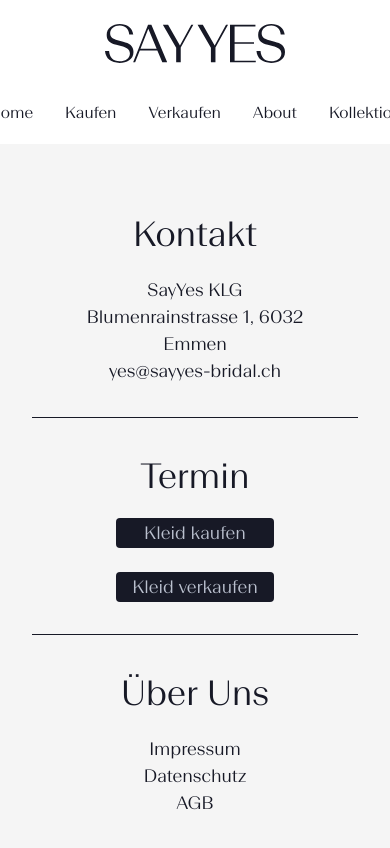
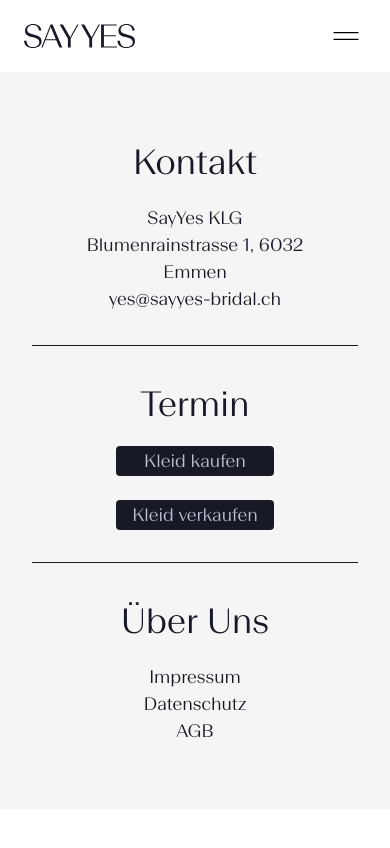
Before and after one commit to jeromehaas/sayyes-web, a Next.js app in the folder frontend/: page / in a window 390 px wide. Shown: the top 848 px of the page. Built offline with nearby package versions, Linux system fonts and the light colour scheme.

Commit message:
Setup: mobile-navigation component

```diff
--- a/frontend/components/blocks/desktop-navigation/desktop-navigation.scss
+++ b/frontend/components/blocks/desktop-navigation/desktop-navigation.scss
@@ -53,4 +53,8 @@
 
 	}
 
+	@media (max-width: 800px) {
+		display: none;
+	}
+
 }
--- /dev/null
+++ b/frontend/components/blocks/mobile-navigation/mobile-navigation.jsx
@@ -0,0 +1,63 @@
+import Lottie from "lottie-web";
+import { useState, useEffect, useRef } from 'react';
+import Link from "next/link";
+
+const MobileNavigation = () => {
+
+	const [ menuVisibility, setMenuVisibility ] = useState(false);
+	const hamburgerRef = useRef();
+	const hamburgerContainerRef = useRef();
+
+	const handleClick = () => {
+		toggleHamburger();
+		toggleMenu();
+	};
+
+	const toggleHamburger = () => {
+		menuVisibility ? hamburgerRef.current.setDirection(-1) : hamburgerRef.current.setDirection(1);
+		hamburgerRef.current.play();
+	};
+
+	const toggleMenu = () => {
+		setMenuVisibility(!menuVisibility);
+	};
+
+	const createLottie = () => {
+		hamburgerRef.current = Lottie.loadAnimation({
+			container: hamburgerContainerRef.current,
+			renderer: 'svg',
+			loop: false,
+			autoplay: false,
+			path: '/lotties/lottie-hamburger.json',
+		});
+	};
+
+	// CREATE LOTTIE
+	useEffect(() => {
+		createLottie();
+		return () => hamburgerRef.current.destroy();
+	}, []);
+
+	// ADJUST SPEED OF ANIMATION
+	useEffect(() => {
+		hamburgerRef.current.setSpeed(2.5);
+	}, [])
+
+	return (
+		<nav className={`mobile-navigation ${ menuVisibility ? 'mobile-navigation--active' : '' }`}>
+			<div className="mobile-navigation__bar bar">
+				<img className="bar__logo" src="/logos/logo-sayyes.svg" alt="Sayyes" />
+				<div className="bar__hamburger" ref={ hamburgerContainerRef } onClick={ handleClick }></div>
+			</div>
+			<div className="mobile-navigation__menu menu">
+				<Link className="menu__item" href="/">Home</Link>
+				<Link className="menu__item" href="/">Kaufen</Link>
+				<Link className="menu__item" href="/">Verkaufen</Link>
+				<Link className="menu__item" href="/">Über Uns</Link>
+			</div>
+		</nav>
+	);
+
+};
+
+export default MobileNavigation;
--- /dev/null
+++ b/frontend/components/blocks/mobile-navigation/mobile-navigation.scss
@@ -0,0 +1,56 @@
+.mobile-navigation {
+	display: none;
+
+	&__bar, .bar {
+		padding: 16px 24px;
+		height: 72px;
+		display: flex;
+		flex-direction: row;
+		justify-content: space-between;
+		align-items: center;;
+
+		&__logo {
+			height: 24px;
+		}
+
+		&__hamburger {
+			height: 100%;
+		}
+
+	}
+
+	&__menu, .menu {
+		background-color: $blue-100;
+		position: fixed;
+		top: 72px;
+		left: 100%;
+		bottom: 0;
+		width: 320px;
+		height: 100%;
+		transition: all 0.3s ease;
+		padding: 32px;
+		display: flex;
+		flex-direction: column;
+
+
+		&__item {
+			color: $white-100;
+			text-align: right;
+			width: 100%;
+		}
+
+	}
+
+	&--active {
+
+		& .menu {
+			left: calc(100% - 320px);
+		}
+
+	}
+
+	@media (max-width: 800px) {
+		display: block;
+	}
+
+}
--- a/frontend/components/layouts/page/page.jsx
+++ b/frontend/components/layouts/page/page.jsx
@@ -1,4 +1,5 @@
 import DesktopNavigation from "components//blocks/desktop-navigation/desktop-navigation";
+import MobileNavigation from "components//blocks/mobile-navigation/mobile-navigation";
 import Footer from "components//blocks/footer/footer";
 
 const Page = ({ children }) => {
@@ -6,6 +7,7 @@ const Page = ({ children }) => {
 	return (
 		<div className="page">
 			<DesktopNavigation />
+			<MobileNavigation />
 			{ children }
 			<Footer />
 		</div>
--- a/frontend/package.json
+++ b/frontend/package.json
@@ -9,6 +9,7 @@
     "lint": "next lint"
   },
   "dependencies": {
+    "lottie-web": "^5.10.2",
     "next": "13.2.4",
     "react": "18.2.0",
     "react-dom": "18.2.0",
--- a/frontend/styles/configs/typography.scss
+++ b/frontend/styles/configs/typography.scss
@@ -99,3 +99,17 @@
 	}
 
 }
+
+.mobile-navigation {
+
+	&__menu, .menu {
+
+		&__item {
+    	font-family: "Beausite-Slick", Arial, sans-serif;
+			font-size: 24px;
+			line-height: 1.5;
+		}
+
+	}
+
+}
--- a/frontend/styles/main.scss
+++ b/frontend/styles/main.scss
@@ -15,6 +15,7 @@
 /* BLOCKS */
 @import 'components/blocks/desktop-navigation/desktop-navigation.scss';
 @import 'components/blocks/footer/footer.scss';
+@import 'components/blocks/mobile-navigation/mobile-navigation.scss';
 
 /* LAYOUTS */
 @import 'components/layouts/section/section.scss';
```
Also changed, not shown: frontend/public/lotties/lottie-hamburger.json (added, +1 -0 lines), 1 other file (tests, documents, lock files or other folders).
